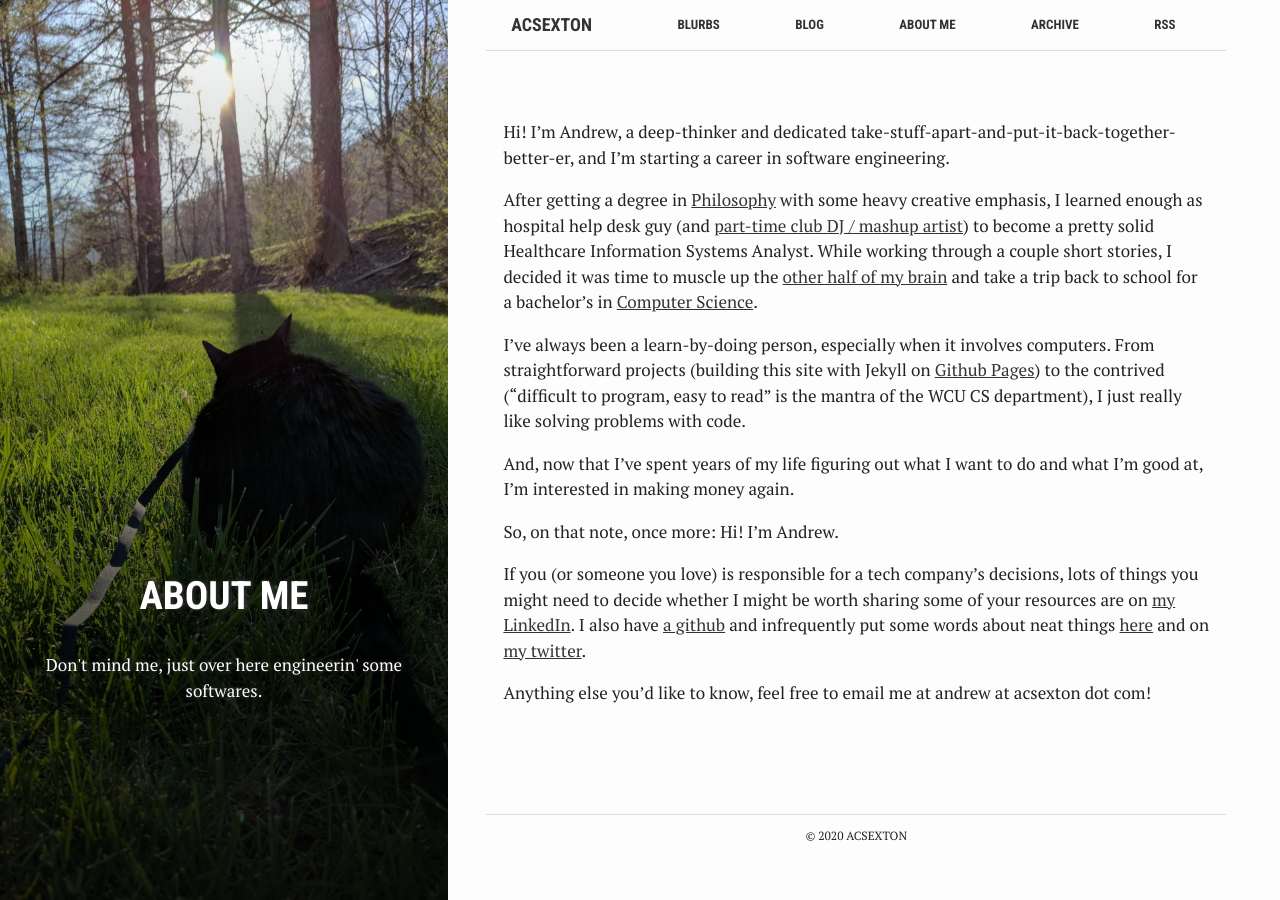
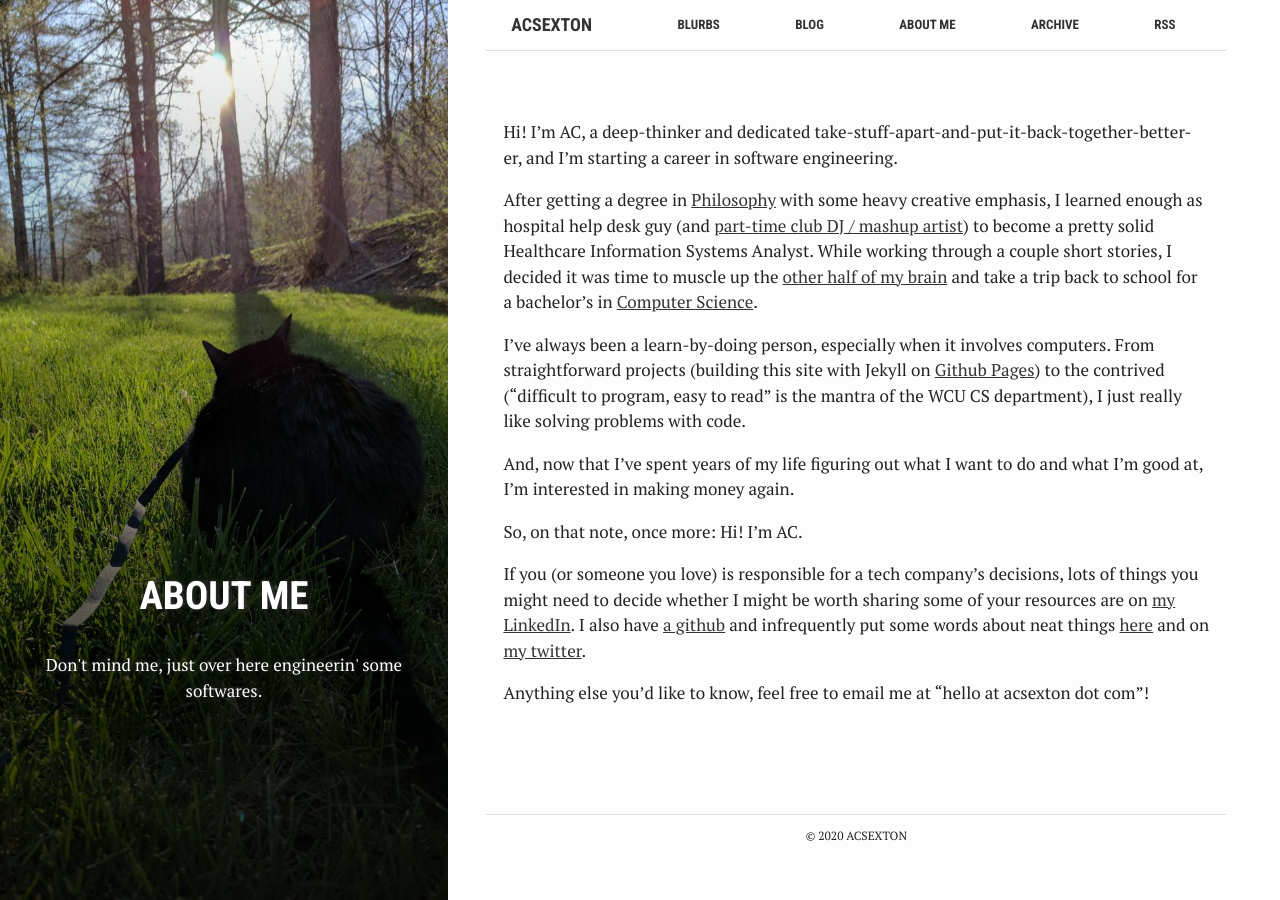
Before and after one commit to acsexton/acsexton.github.io, a Jekyll site: the page built from pages/aboutme.md, in a window 1280 px wide. Built offline with Jekyll 4.4.1, drawn with Linux system fonts in a browser that asks for light colours.

Commit message:
update email address (#4)

```diff
--- a/_config.yml
+++ b/_config.yml
@@ -7,9 +7,9 @@
 
 # Site settings
 title: ACSexton
-email: andrew AT acsexton .d.o.t. com
+email: hello AT acsexton .d.o.t. com
 description: > # this means to ignore newlines until "baseurl:"
-  Because always reboot first.
+  Yeah, I can learn that.
 baseurl: "" # the subpath of your site, e.g. /blog
 lang: "en"
 url: "http://acsexton.github.io" # the base hostname & protocol for your site
--- a/pages/aboutme.md
+++ b/pages/aboutme.md
@@ -8,7 +8,7 @@ permalink: /pages/aboutme.html
 # active: about               # Title for navigation
 ---
 
-Hi! I'm Andrew, a deep-thinker and dedicated take-stuff-apart-and-put-it-back-together-better-er, and I'm starting a career in software engineering.
+Hi! I'm AC, a deep-thinker and dedicated take-stuff-apart-and-put-it-back-together-better-er, and I'm starting a career in software engineering.
 
 After getting a degree in [Philosophy](https://www.wcu.edu/learn/departments-schools-colleges/cas/humanities/pardept/index.aspx) with some heavy creative emphasis, I learned enough as hospital help desk guy (and [part-time club DJ / mashup artist](https://soundcloud.com/barrowlights/tracks)) to become a pretty solid Healthcare Information Systems Analyst. While working through a couple short stories, I decided it was time to muscle up the [other half of my brain](https://www.britannica.com/story/are-there-really-right-brained-and-left-brained-people) and take a trip back to school for a bachelor's in [Computer Science](https://www.wcu.edu/learn/programs/computer-science/index.aspx).
 
@@ -16,8 +16,8 @@ I've always been a learn-by-doing person, especially when it involves computers.
 
 And, now that I've spent years of my life figuring out what I want to do and what I'm good at, I'm interested in making money again.
 
-So, on that note, once more: Hi! I'm Andrew.
+So, on that note, once more: Hi! I'm AC.
 
 If you (or someone you love) is responsible for a tech company's decisions, lots of things you might need to decide whether I might be worth sharing some of your resources are on [my LinkedIn](https://www.linkedin.com/in/acsexton/). I also have [a github](https://github.com/acsexton/) and infrequently put some words about neat things [here]({% link pages/blurbs.html %}) and on [my twitter](https://twitter.com/ac_sexton).
 
-Anything else you'd like to know, feel free to email me at andrew at acsexton dot com!
+Anything else you'd like to know, feel free to email me at "hello at acsexton dot com"!
```
